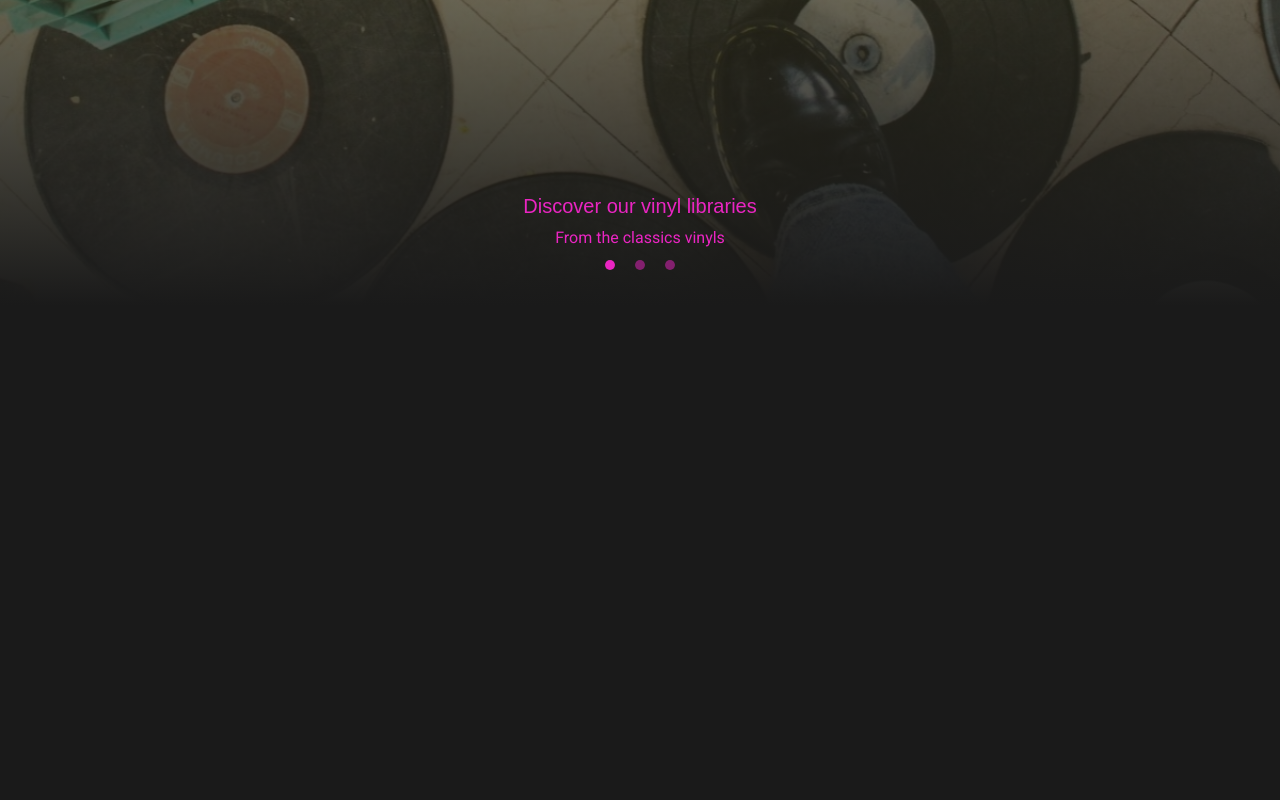
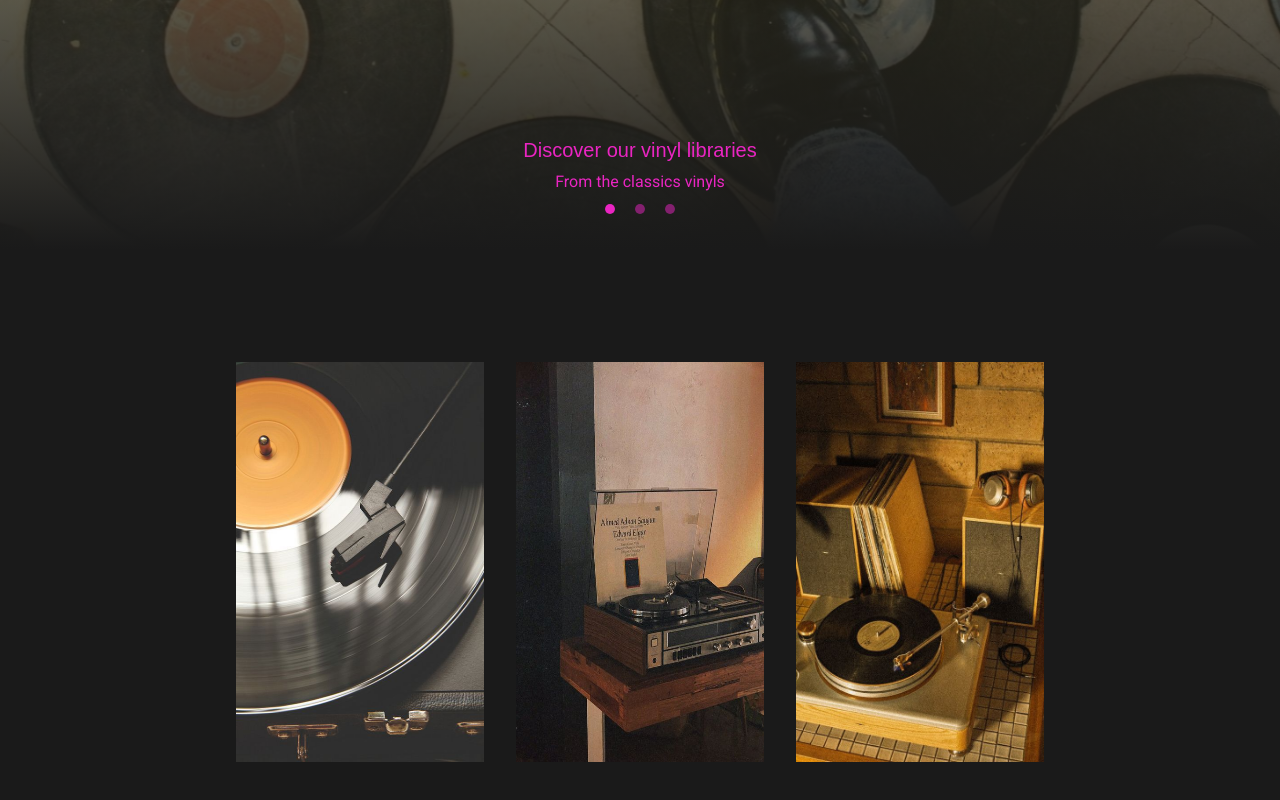
Before and after one commit to Hackademy-CSAD/LiveCoding-Francesco, a plain HTML site: page index.html in a window 1280 px wide. Shown: the part 550-1350 px from the top of the page. Before the commit the page ends 1080 px from the top, so only its background shows below. Drawn offline with nearby package versions, Linux system fonts and the light colour scheme; a web font is replaced by a local one.

Commit message:
iniziato le card

```diff
--- a/index.html
+++ b/index.html
@@ -3,7 +3,7 @@
 <head>
     <meta charset="utf-8">
     <meta name="viewport" content="width=device-width, initial-scale=1">
-    <title>Bootstrap demo</title>
+    <title>Vintagebae</title>
     <!-- CDN BOOTSTRAP -->
     <link href="https://cdn.jsdelivr.net/npm/bootstrap@5.3.2/dist/css/bootstrap.min.css" rel="stylesheet" integrity="sha384-T3c6CoIi6uLrA9TneNEoa7RxnatzjcDSCmG1MXxSR1GAsXEV/Dwwykc2MPK8M2HN" crossorigin="anonymous">
     <!-- CDN GOOGLE FONTS -->
@@ -59,10 +59,11 @@
         <div class="container-fluid position-relative">
           <div class="row">
             <div class="col-12 m-0 p-0">
-            <div class="titleheader"></div>
+            <div class="titleheader">
             <h1 class="txt-viola">Vintage baby</h1>
             </div>
-          </div>
+            </div>
+            </div>
         </div>
 
     <!-- CAROUSEL -->
@@ -102,7 +103,13 @@
         <section class="container my-5 py-5">
          <div class="row justify-content-center">
         <div class="col-12 col-md-3 card-custom my-3">
-
+        <img src="./MEDIA/Dipinto Musica.jpg" alt="" class="img-card img-fluid">
+        </div>
+        <div class="col-12 col-md-3 card-custom my-3 mx-2">
+            <img src="./MEDIA/c8c6f28ec3830508166853b8fab249fc.jpg" alt="" class="img-card img-fluid">
+        </div>
+        <div class="col-12 col-md-3 card-custom my-3">
+            <img src="./media/b7156f946e22955dd572f9f9abaa311f.jpg" alt="" class="img-card img-fluid">
         </div>
          </div>
         </section>
--- a/style.css
+++ b/style.css
@@ -76,7 +76,6 @@ h1,h2,h3,h4,h5,h6,.h1,.h2,.h3,.h4,.h5,.h6 {
     position: absolute;
     width: 100%;
     height: 50%;
-    z-index:2;
     color: var(--Viola);
     display:flex;
     justify-content:center;
@@ -116,3 +115,32 @@ h1,h2,h3,h4,h5,h6,.h1,.h2,.h3,.h4,.h5,.h6 {
     background-color: var(--Viola);
     margin: 10px;
 }
+
+/* Sezione Card */
+
+.card-custom {
+    position: relative;
+    width: 272px;
+    height: 400px;
+}
+
+.img-card {
+    height: 400px;
+    width: 272px;
+}
+
+.card-custom::after{
+    content: '';
+    height: 400px;
+    width: 272px;
+    background: linear-gradient(rgba(202, 188, 35, 0.2) ,rgba(26,26,26,1));
+    position: absolute;
+    top: 0;
+    left: 0;
+    transition: 1s;
+    opacity: 0;
+}
+
+.card-custom:hover:after{
+    opacity: 1;
+}
```
Also changed, not shown: MEDIA/b7156f946e22955dd572f9f9abaa311f.jpg (added), MEDIA/c8c6f28ec3830508166853b8fab249fc.jpg (added).
